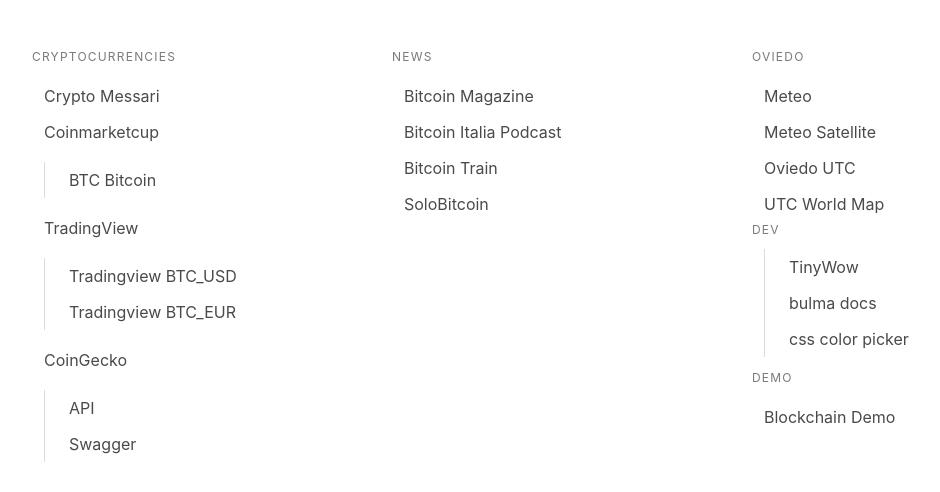
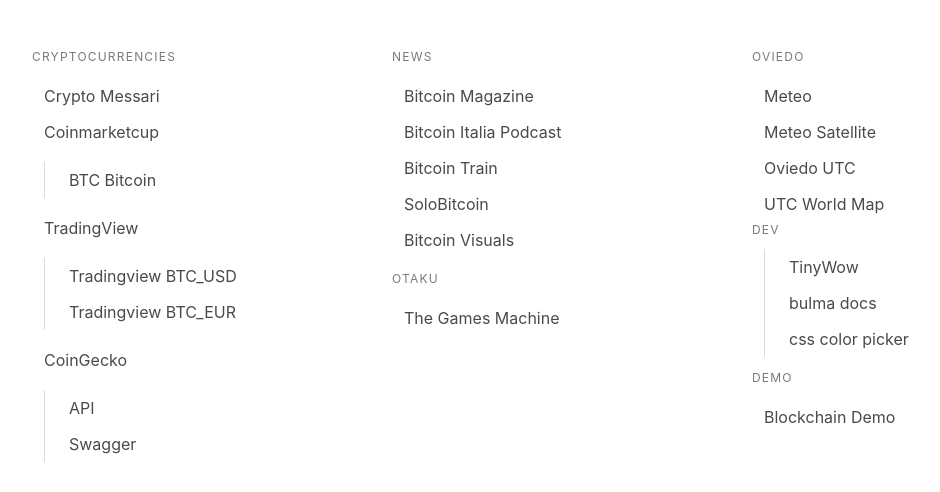
Before and after one commit to marcoguastalli/marcoguastalli.github.io, a plain HTML site: page index.html in a window 1280 px wide. Shown: the whole page, without its empty margins (80-1020 px from the left). Drawn offline with nearby package versions, Linux system fonts and the light colour scheme.

Commit message:
first commit

```diff
--- a/index.html
+++ b/index.html
@@ -61,6 +61,13 @@
                                rel="noopener noreferrer nofollow">Bitcoin Train</a></li>
                         <li><a href="https://solobitcoin.info/" target="_blank"
                                rel="noopener noreferrer nofollow">SoloBitcoin</a></li>
+                        <li><a href="https://bitcoinvisuals.com/" target="_blank"
+                               rel="noopener noreferrer nofollow">Bitcoin Visuals</a></li>
+                    </ul>
+                    <p class="menu-label">Otaku</p>
+                    <ul class="menu-list">
+                        <li><a href="https://archive.org/details/the-games-machine-italia" target="_blank"
+                               rel="noopener noreferrer nofollow">The Games Machine</a></li>
                     </ul>
                 </aside>
             </div>
```
